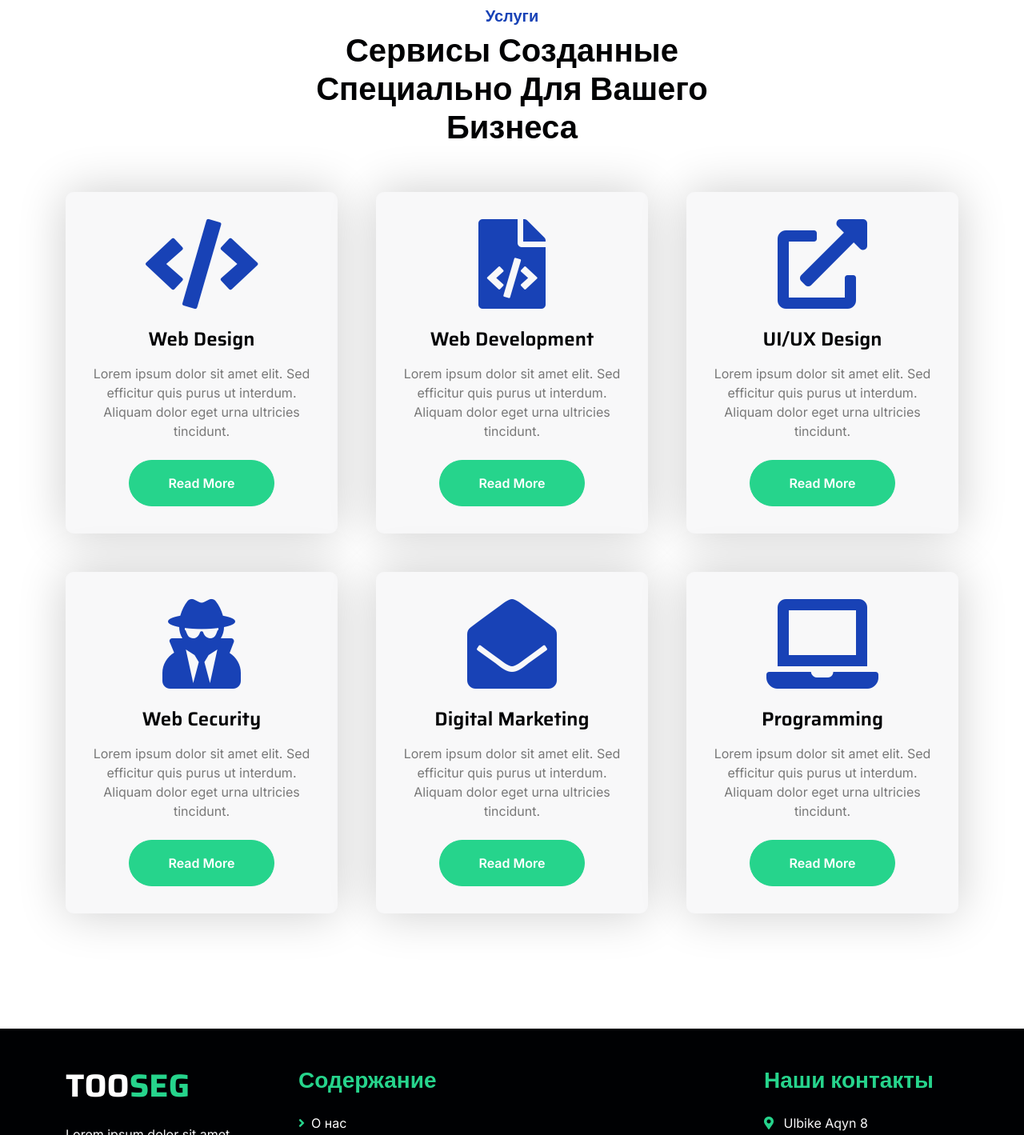
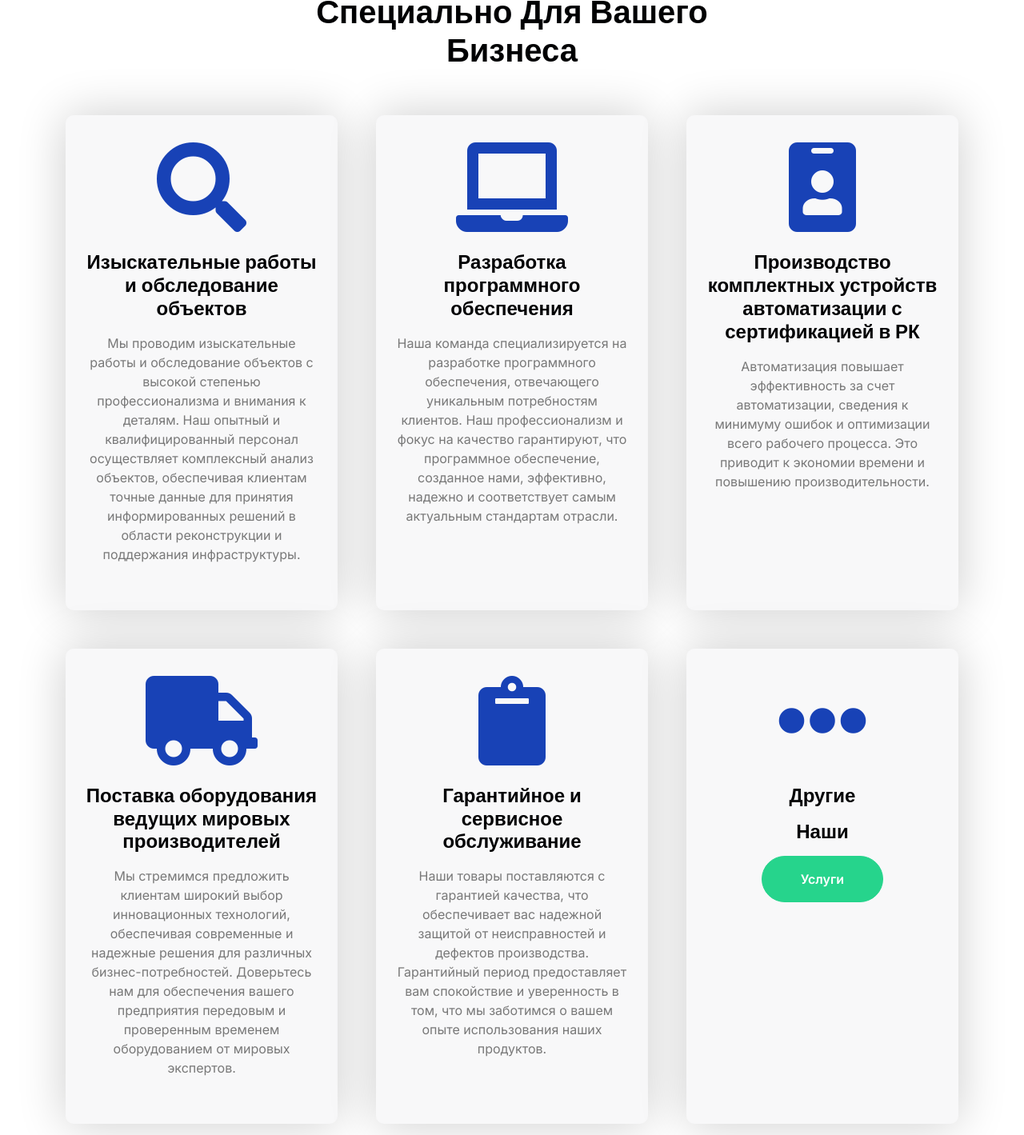
Before and after one commit to Tima747/Seg, a plain HTML site: page service.html in a window 1280 px wide. Shown: the part 759-2178 px from the top of the page at 80% size. Drawn offline with nearby package versions, Linux system fonts and the light colour scheme.

Commit message:
popup model

```diff
--- a/service.html
+++ b/service.html
@@ -28,6 +28,8 @@
 
     <!-- Template Stylesheet -->
     <link href="css/style.css" rel="stylesheet">
+    <!-- Popup window-->
+    <link href="css/popup.css" rel="stylesheet">
 </head>
 
 <body>
@@ -162,10 +164,10 @@
 
 
     <!-- Услуги Start -->
-    <div class="container-fluid Услуги py-5 my-5">
-        <div class="container py-5">
+    <div class="container-fluid Услуги py-5 mb-5">
+        <div class="container">
             <div class="text-center mx-auto pb-5 wow fadeIn" data-wow-delay=".3s" style="max-width: 600px;">
-                <h5 class="text-primary">Услуги</h5>
+                <h5 class="text-primary">Наши Услиги</h5>
                 <h1>Сервисы Созданные Специально Для Вашего Бизнеса</h1>
             </div>
             <div class="row g-5 Услуги-inner">
@@ -173,11 +175,9 @@
                     <div class="Услуги-item bg-light">
                         <div class="p-4 text-center Услуги-content">
                             <div class="Услуги-content-icon">
-                                <i class="fa fa-code fa-7x mb-4 text-primary"></i>
-                                <h4 class="mb-3">Web Design</h4>
-                                <p class="mb-4">Lorem ipsum dolor sit amet elit. Sed efficitur quis purus ut interdum.
-                                    Aliquam dolor eget urna ultricies tincidunt.</p>
-                                <a href="" class="btn btn-secondary text-white px-5 py-3 rounded-pill">Read More</a>
+                                <i class="fa  fa-search fa-7x mb-4 text-primary"></i>
+                                <h4 class="mb-3">Изыскательные работы и обследование объектов</h4>
+                                <p class="mb-4">Мы проводим изыскательные работы и обследование объектов с высокой степенью профессионализма и внимания к деталям. Наш опытный и квалифицированный персонал осуществляет комплексный анализ объектов, обеспечивая клиентам точные данные для принятия информированных решений в области реконструкции и поддержания инфраструктуры.</p>
                             </div>
                         </div>
                     </div>
@@ -186,11 +186,9 @@
                     <div class="Услуги-item bg-light">
                         <div class="p-4 text-center Услуги-content">
                             <div class="Услуги-content-icon">
-                                <i class="fa fa-file-code fa-7x mb-4 text-primary"></i>
-                                <h4 class="mb-3">Web Development</h4>
-                                <p class="mb-4">Lorem ipsum dolor sit amet elit. Sed efficitur quis purus ut interdum.
-                                    Aliquam dolor eget urna ultricies tincidunt.</p>
-                                <a href="" class="btn btn-secondary text-white px-5 py-3 rounded-pill">Read More</a>
+                                <i class="fas fa-laptop fa-7x mb-4 text-primary"></i>
+                                <h4 class="mb-3">Разработка программного обеспечения</h4>
+                                <p class="mb-4">Наша команда специализируется на разработке программного обеспечения, отвечающего уникальным потребностям клиентов. Наш профессионализм и фокус на качество гарантируют, что программное обеспечение, созданное нами, эффективно, надежно и соответствует самым актуальным стандартам отрасли.</p>
                             </div>
                         </div>
                     </div>
@@ -199,11 +197,9 @@
                     <div class="Услуги-item bg-light">
                         <div class="p-4 text-center Услуги-content">
                             <div class="Услуги-content-icon">
-                                <i class="fa fa-external-link-alt fa-7x mb-4 text-primary"></i>
-                                <h4 class="mb-3">UI/UX Design</h4>
-                                <p class="mb-4">Lorem ipsum dolor sit amet elit. Sed efficitur quis purus ut interdum.
-                                    Aliquam dolor eget urna ultricies tincidunt.</p>
-                                <a href="" class="btn btn-secondary text-white px-5 py-3 rounded-pill">Read More</a>
+                                <i class="fa  fa-id-badge fa-7x mb-4 text-primary"></i>
+                                <h4 class="mb-3">Производство комплектных устройств автоматизации с сертификацией в РК </h4>
+                                <p class="mb-4"> Автоматизация повышает эффективность за счет автоматизации, сведения к минимуму ошибок и оптимизации всего рабочего процесса. Это приводит к экономии времени и повышению производительности.</p>
                             </div>
                         </div>
                     </div>
@@ -212,25 +208,9 @@
                     <div class="Услуги-item bg-light">
                         <div class="p-4 text-center Услуги-content">
                             <div class="Услуги-content-icon">
-                                <i class="fas fa-user-secret fa-7x mb-4 text-primary"></i>
-                                <h4 class="mb-3">Web Cecurity</h4>
-                                <p class="mb-4">Lorem ipsum dolor sit amet elit. Sed efficitur quis purus ut interdum.
-                                    Aliquam dolor eget urna ultricies tincidunt.</p>
-                                <a href="" class="btn btn-secondary text-white px-5 py-3 rounded-pill">Read More</a>
-                            </div>
-
-                        </div>
-                    </div>
-                </div>
-                <div class="col-md-6 col-lg-4 wow fadeIn" data-wow-delay=".5s">
-                    <div class="Услуги-item bg-light">
-                        <div class="p-4 text-center Услуги-content">
-                            <div class="Услуги-content-icon">
-                                <i class="fa fa-envelope-open fa-7x mb-4 text-primary"></i>
-                                <h4 class="mb-3">Digital Marketing</h4>
-                                <p class="mb-4">Lorem ipsum dolor sit amet elit. Sed efficitur quis purus ut interdum.
-                                    Aliquam dolor eget urna ultricies tincidunt.</p>
-                                <a href="" class="btn btn-secondary text-white px-5 py-3 rounded-pill">Read More</a>
+                                <i class="fas fa-truck fa-7x mb-4 text-primary"></i>
+                                <h4 class="mb-3">Поставка оборудования ведущих мировых производителей</h4>
+                                <p class="mb-4">Мы стремимся предложить клиентам широкий выбор инновационных технологий, обеспечивая современные и надежные решения для различных бизнес-потребностей. Доверьтесь нам для обеспечения вашего предприятия передовым и проверенным временем оборудованием от мировых экспертов.</p>
                             </div>
                         </div>
                     </div>
@@ -239,15 +219,58 @@
                     <div class="Услуги-item bg-light">
                         <div class="p-4 text-center Услуги-content">
                             <div class="Услуги-content-icon">
-                                <i class="fas fa-laptop fa-7x mb-4 text-primary"></i>
-                                <h4 class="mb-3">Programming</h4>
-                                <p class="mb-4">Lorem ipsum dolor sit amet elit. Sed efficitur quis purus ut interdum.
-                                    Aliquam dolor eget urna ultricies tincidunt.</p>
-                                <a href="" class="btn btn-secondary text-white px-5 py-3 rounded-pill">Read More</a>
+                                <i class="fa fa-clipboard fa-7x mb-4 text-primary"></i>
+                                <h4 class="mb-3">Гарантийное и сервисное обслуживание</h4>
+                                <p class="mb-4"> Наши товары поставляются с гарантией качества, что обеспечивает вас надежной защитой от неисправностей и дефектов производства. Гарантийный период предоставляет вам спокойствие и уверенность в том, что мы заботимся о вашем опыте использования наших продуктов.</p>
                             </div>
                         </div>
                     </div>
                 </div>
+                <div class="col-md-6 col-lg-4 wow fadeIn" data-wow-delay=".3s">
+                    <div class="Услуги-item bg-light">
+                        <div class="p-4 text-center Услуги-content">
+                            <div class="Услуги-content-icon">
+                                <i class="fas fa-ellipsis-h fa-7x mb-4 text-primary"></i>
+                                <h4 class="mb-3">Другие</h4>
+                                <h4 class="mb-3">Наши</h4>
+                                <a class="btn btn-secondary text-white px-5 py-3 rounded-pill" onclick="showPopup()">Услуги</a>
+                            </div>
+                        </div>
+                    </div>
+                </div>
+                <!-- Затемненный фон -->
+<div class="overlay" id="overlay"></div>
+
+<!-- Всплывающее окно с текстом -->
+<div class="popup" id="popup">
+<div class="popup-close" onclick="hidePopup()"><i class="fas fa-times"></i></div>
+<div class="popup-content">
+    <h2>Наши другие услуги</h2>
+    <h4>•Разработка проектно-сметной документации проведением государственной экспертизы </h4>
+    <h4>•Монтажные работы </h4>
+    <h4>•Пуско-наладочные работы</h4>
+    <h4>•Обучение персонала заказчика</h4>
+    <h4>•Сдача систем в промышленную эксплуатацию </h4>
+</div>
+</div>
+
+<script>
+function showPopup() {
+    document.getElementById('popup').style.display = 'block';
+    document.getElementById('overlay').style.display = 'block';
+    document.body.style.overflow = 'hidden';
+}
+
+function hidePopup() {
+    document.getElementById('popup').style.display = 'none';
+    document.getElementById('overlay').style.display = 'none';
+    document.body.style.overflow = '';
+}
+
+// Закрыть всплывающее окно при клике на затемненный фон
+document.getElementById('overlay').addEventListener('click', hidePopup);
+</script>
+
             </div>
         </div>
     </div>
```
